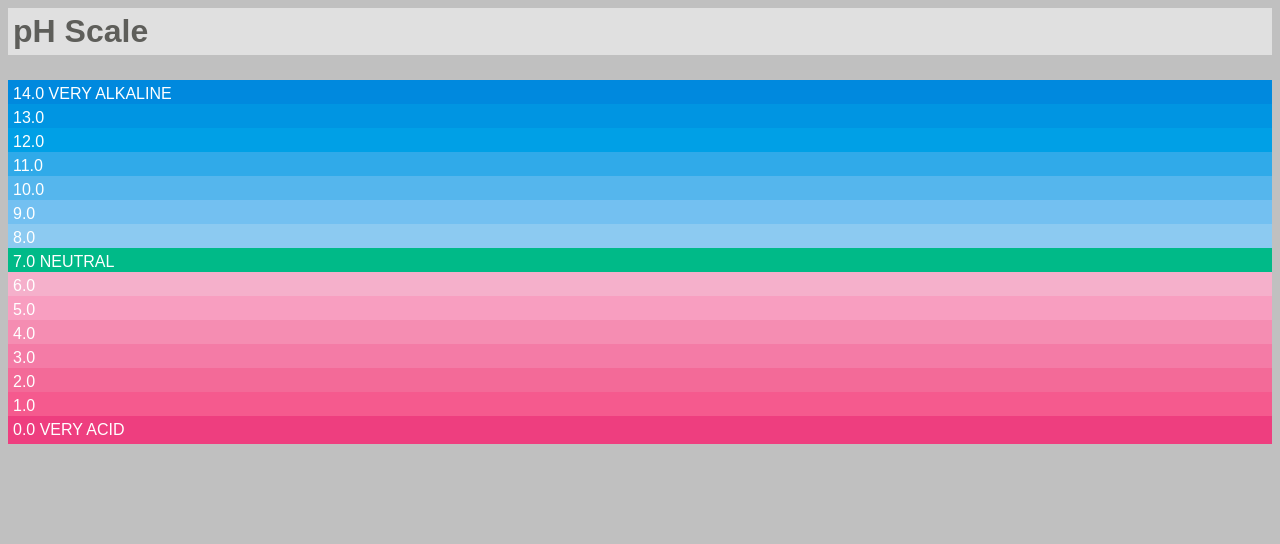
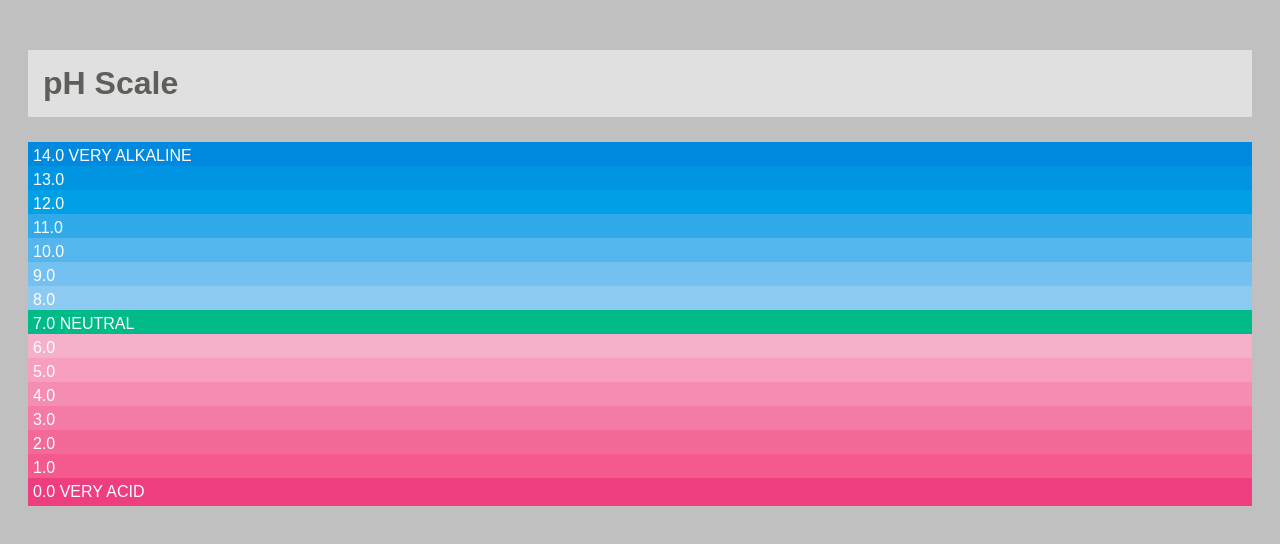
Before and after one commit to rubanero14/week2, a plain HTML site: page color.html in a window 1280 px wide. Drawn offline with Linux system fonts and the light colour scheme.

Commit message:
Add files via upload

```diff
--- a/color.html
+++ b/color.html
@@ -11,13 +11,18 @@ body {
 p {
 margin-top: -20px;
 padding: 5px;
+margin-right: 20px;
+margin-left: 20px ;
 }
 
 h1 {
 background-color: rgb(224,224,224);
 color: rgb(94,94,90);
-padding: 5px;
+padding: 15px;
 margin-bottom: 45px;
+margin-right: 20px;
+margin-left: 20px ;
+margin-top: 50px;
 }
 .fourteen {
 background-color: rgb(0,137,222);
```
